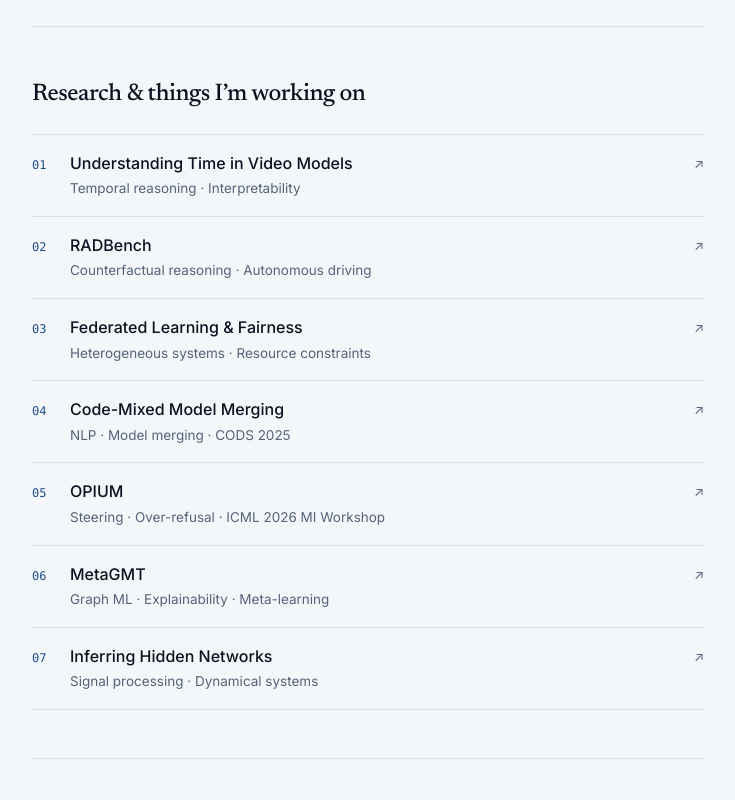
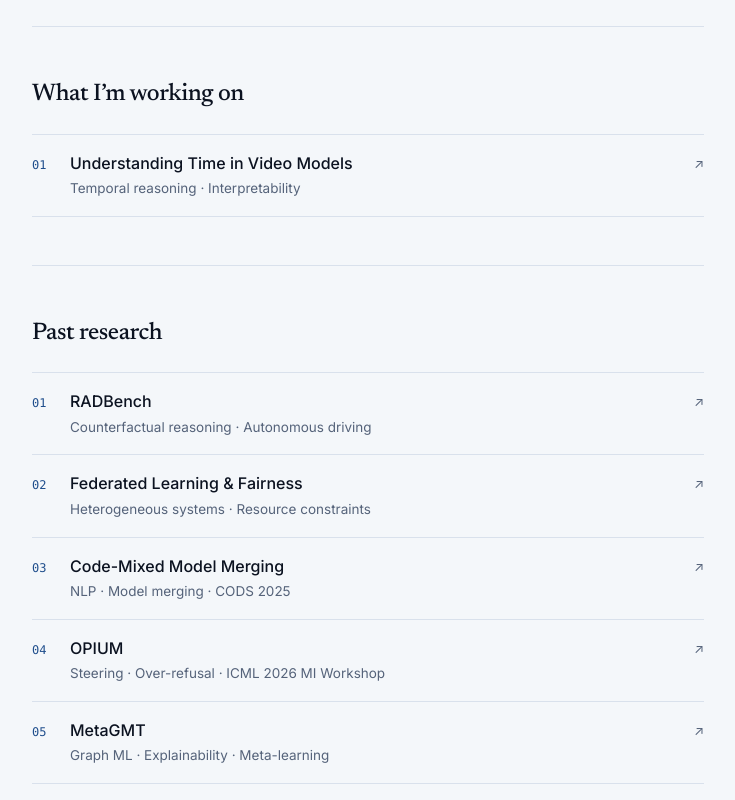
Before and after one commit to v4ishnavi/v4ishnavi.github.io, a Next.js app: page / in a window 1280 px wide. Shown: the part 660-1460 px from the top of the page, without its empty margins (272-1007 px from the left). Built offline with nearby package versions, Linux system fonts and the light colour scheme.

Commit message:
Split research into current and past

```diff
--- a/app/page.tsx
+++ b/app/page.tsx
@@ -1,6 +1,6 @@
 import Link from 'next/link';
 import {basePath, experience, otherThings, profile, publications} from '../lib/site';
-import {research, stuff} from '../lib/research';
+import {research, stuff, type ResearchItem} from '../lib/research';
 import {formatDate, posts, type Post} from '../lib/posts';
 import PingList from './PingList';
 
@@ -21,6 +21,25 @@ function PostList({items}: {items: Post[]}) {
         </li>
       ))}
     </ul>
+  );
+}
+
+function ResearchList({items}: {items: ResearchItem[]}) {
+  return (
+    <ol className="rows">
+      {items.map((r, i) => (
+        <li key={r.slug}>
+          <Link className="row" href={`/research/${r.slug}/`}>
+            <span className="index">{String(i + 1).padStart(2, '0')}</span>
+            <div>
+              <strong>{r.title}</strong>
+              <small>{r.tags}</small>
+            </div>
+            <span className="arrow">↗</span>
+          </Link>
+        </li>
+      ))}
+    </ol>
   );
 }
 
@@ -76,21 +95,13 @@ export default function Home() {
       </section>
 
       <section id="research" className="only-research">
-        <h2>Research &amp; things I’m working on</h2>
-        <ol className="rows">
-          {research.map((r, i) => (
-            <li key={r.slug}>
-              <Link className="row" href={`/research/${r.slug}/`}>
-                <span className="index">{String(i + 1).padStart(2, '0')}</span>
-                <div>
-                  <strong>{r.title}</strong>
-                  <small>{r.tags}</small>
-                </div>
-                <span className="arrow">↗</span>
-              </Link>
-            </li>
-          ))}
-        </ol>
+        <h2>What I’m working on</h2>
+        <ResearchList items={research.filter((r) => r.current)} />
+      </section>
+
+      <section className="only-research">
+        <h2>Past research</h2>
+        <ResearchList items={research.filter((r) => !r.current)} />
       </section>
 
       <section className="only-research">
--- a/lib/research.ts
+++ b/lib/research.ts
@@ -9,12 +9,14 @@ export type ResearchItem = {
   details: string[];
   links?: Link[];
   image?: {src: string; caption: string};
+  current?: boolean;
 };
 
 // Ordered as they appear on the homepage.
 export const research: ResearchItem[] = [
   {
     slug: 'time-in-video-models',
+    current: true,
     title: 'Understanding Time in Video Models',
     tags: 'Temporal reasoning · Interpretability',
     status: 'ongoing',
@@ -40,11 +42,11 @@ export const research: ResearchItem[] = [
     slug: 'federated-fairness',
     title: 'Federated Learning & Fairness',
     tags: 'Heterogeneous systems · Resource constraints',
-    status: 'ongoing',
+    status: 'past research',
     summary: 'Who benefits from federated learning when clients have very different resources?',
     details: [
-      'Studying client-level fairness and allocative harms under heterogeneous resource constraints.',
-      'A parallel thread works on efficient learning for resource-weak settings, including binarized factor models.',
+      'Studied client-level fairness and allocative harms under heterogeneous resource constraints.',
+      'A parallel thread looked at efficient learning for resource-weak settings, including binarized factor models.',
       'In collaboration with Saurav Prakash and Sheetal Kalyani (IIT Madras), Lav Varshney (UIUC) and Praneeth Vepakomma (MBZUAI).',
     ],
   },
```
